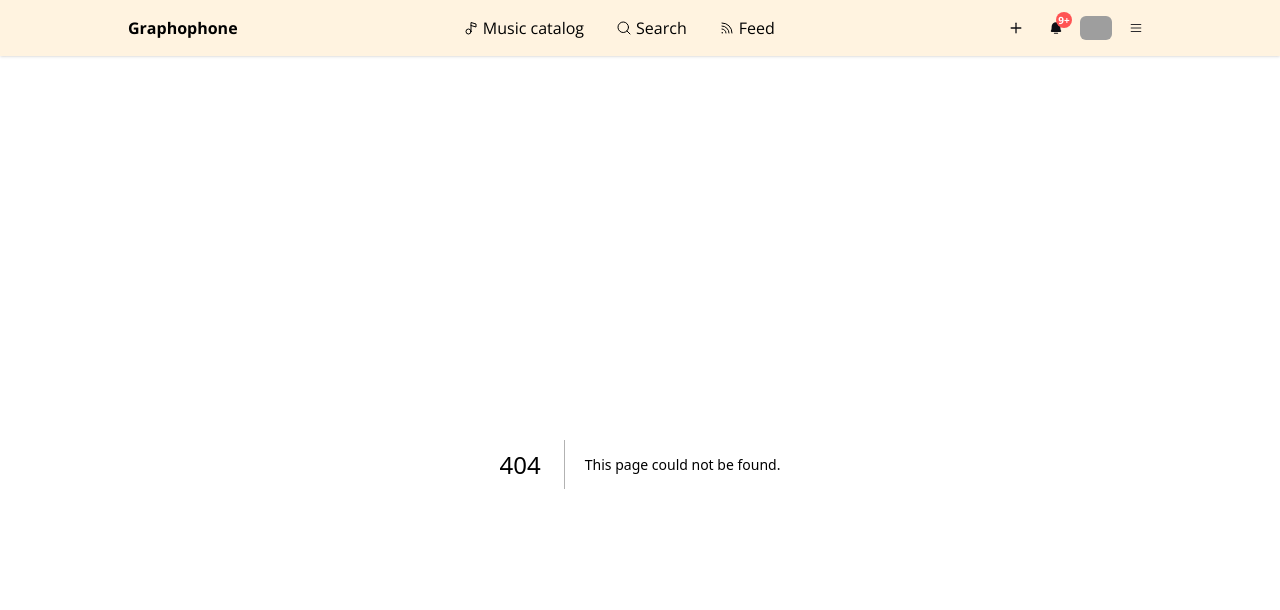
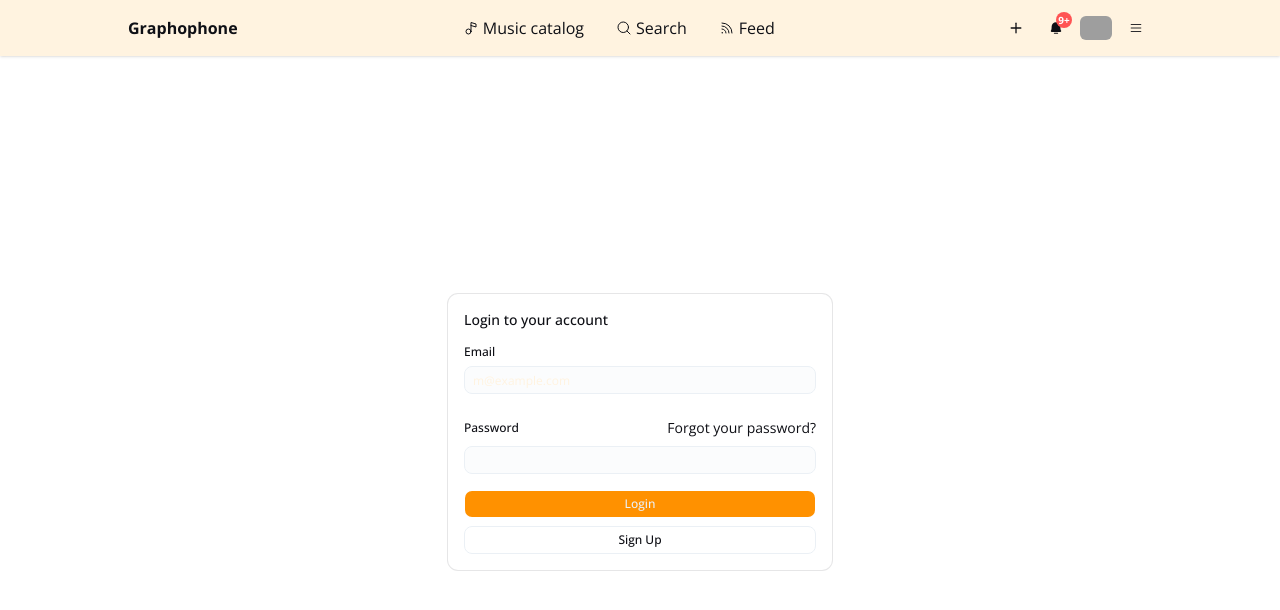
Before and after one commit to graphophone/website, a Next.js app: page /auth/login in a window 1280 px wide. Before the commit this address had no page. Shown: the top 610 px of the page. Built offline with nearby package versions, Linux system fonts and the light colour scheme; grey boxes are pictures that could not be loaded.

Commit message:
feat: add login form

```diff
--- /dev/null
+++ b/app/auth/layout.tsx
@@ -0,0 +1,11 @@
+import React from "react"
+
+function layout({ children }: { children: React.ReactNode }) {
+  return (
+    <div className="w-full grow flex items-center justify-center">
+        { children }
+    </div>
+  )
+}
+
+export default layout
--- /dev/null
+++ b/app/auth/login/page.tsx
@@ -0,0 +1,54 @@
+import { Button } from "@/components/ui/button"
+import { Card, CardAction, CardContent, CardDescription, CardFooter, CardHeader, CardTitle } from "@/components/ui/card"
+import { Input } from "@/components/ui/input"
+import { Label } from "@/components/ui/label"
+import Link from "next/link"
+
+function Login() {
+  return (
+    <Card className="w-full max-w-sm">
+      <CardHeader>
+        <CardTitle>Login to your account</CardTitle>
+      </CardHeader>
+      <CardContent>
+        <form>
+          <div className="flex flex-col gap-6">
+            <div className="grid gap-2">
+              <Label htmlFor="email">Email</Label>
+              <Input
+                id="email"
+                type="email"
+                placeholder="m@example.com"
+                required
+              />
+            </div>
+            <div className="grid gap-2">
+              <div className="flex items-center">
+                <Label htmlFor="password">Password</Label>
+                <a
+                  href="#"
+                  className="ml-auto inline-block text-sm underline-offset-4 hover:underline"
+                >
+                  Forgot your password?
+                </a>
+              </div>
+              <Input id="password" type="password" required />
+            </div>
+          </div>
+        </form>
+      </CardContent>
+      <CardFooter className="flex-col gap-2">
+        <Button type="submit" className="w-full cursor-pointer">
+          Login
+        </Button>
+        <Link href="auth/sign-up" className="w-full" >
+          <Button className="w-full cursor-pointer" variant="outline">
+            Sign Up
+          </Button>
+        </Link>
+      </CardFooter>
+    </Card>
+  )
+}
+
+export default Login
--- a/app/layout.tsx
+++ b/app/layout.tsx
@@ -27,7 +27,7 @@
       <body className="min-h-full overflow-x-hidden flex flex-col gap-2">
         <Header />
 
-        <div className="w-full md:px-[9vw]">
+        <div className="w-full grow md:px-[9vw] flex">
           {children}
         </div>
       </body>
--- /dev/null
+++ b/components/ui/card.tsx
@@ -0,0 +1,99 @@
+import * as React from "react"
+import { cn } from "cn"
+
+function Card({
+  className,
+  size = "default",
+  ...props
+}: React.ComponentProps<"div"> & { size?: "default" | "sm" }) {
+  return (
+    <div
+      data-slot="card"
+      data-size={size}
+      className={cn(
+        "group/card flex flex-col gap-(--card-spacing) overflow-hidden rounded-lg bg-card py-(--card-spacing) text-xs/relaxed text-card-foreground ring-1 ring-foreground/10 [--card-spacing:--spacing(4)] has-[>img:first-child]:pt-0 data-[size=sm]:[--card-spacing:--spacing(3)] *:[img:first-child]:rounded-t-lg *:[img:last-child]:rounded-b-lg",
+        className
+      )}
+      {...props}
+    />
+  )
+}
+
+function CardHeader({ className, ...props }: React.ComponentProps<"div">) {
+  return (
+    <div
+      data-slot="card-header"
+      className={cn(
+        "group/card-header @container/card-header grid auto-rows-min items-start gap-1 rounded-t-lg px-(--card-spacing) has-data-[slot=card-action]:grid-cols-[1fr_auto] has-data-[slot=card-description]:grid-rows-[auto_auto] [.border-b]:pb-(--card-spacing)",
+        className
+      )}
+      {...props}
+    />
+  )
+}
+
+function CardTitle({ className, ...props }: React.ComponentProps<"div">) {
+  return (
+    <div
+      data-slot="card-title"
+      className={cn("font-heading text-sm font-medium", className)}
+      {...props}
+    />
+  )
+}
+
+function CardDescription({ className, ...props }: React.ComponentProps<"div">) {
+  return (
+    <div
+      data-slot="card-description"
+      className={cn("text-xs/relaxed text-muted-foreground", className)}
+      {...props}
+    />
+  )
+}
+
+function CardAction({ className, ...props }: React.ComponentProps<"div">) {
+  return (
+    <div
+      data-slot="card-action"
+      className={cn(
+        "col-start-2 row-span-2 row-start-1 self-start justify-self-end",
+        className
+      )}
+      {...props}
+    />
+  )
+}
+
+function CardContent({ className, ...props }: React.ComponentProps<"div">) {
+  return (
+    <div
+      data-slot="card-content"
+      className={cn("px-(--card-spacing)", className)}
+      {...props}
+    />
+  )
+}
+
+function CardFooter({ className, ...props }: React.ComponentProps<"div">) {
+  return (
+    <div
+      data-slot="card-footer"
+      className={cn(
+        "flex items-center rounded-b-lg px-(--card-spacing) [.border-t]:pt-(--card-spacing)",
+        className
+      )}
+      {...props}
+    />
+  )
+}
+
+export {
+  Card,
+  CardHeader,
+  CardFooter,
+  CardTitle,
+  CardAction,
+  CardDescription,
+  CardContent,
+}
--- /dev/null
+++ b/components/ui/input.tsx
@@ -0,0 +1,19 @@
+import * as React from "react"
+import { Input as InputPrimitive } from "@base-ui/react/input"
+import { cn } from "cn"
+
+function Input({ className, type, ...props }: React.ComponentProps<"input">) {
+  return (
+    <InputPrimitive
+      type={type}
+      data-slot="input"
+      className={cn(
+        "h-7 w-full min-w-0 rounded-md border border-input bg-input/20 px-2 py-0.5 text-sm transition-colors outline-none file:inline-flex file:h-6 file:border-0 file:bg-transparent file:text-xs/relaxed file:font-medium file:text-foreground placeholder:text-muted-foreground focus-visible:border-ring focus-visible:ring-2 focus-visible:ring-ring/30 disabled:pointer-events-none disabled:cursor-not-allowed disabled:opacity-50 aria-invalid:border-destructive aria-invalid:ring-2 aria-invalid:ring-destructive/20 md:text-xs/relaxed dark:bg-input/30 dark:aria-invalid:border-destructive/50 dark:aria-invalid:ring-destructive/40",
+        className
+      )}
+      {...props}
+    />
+  )
+}
+
+export { Input }
--- /dev/null
+++ b/components/ui/label.tsx
@@ -0,0 +1,19 @@
+"use client"
+
+import * as React from "react"
+import { cn } from "cn"
+
+function Label({ className, ...props }: React.ComponentProps<"label">) {
+  return (
+    <label
+      data-slot="label"
+      className={cn(
+        "flex items-center gap-2 text-xs/relaxed leading-none font-medium select-none group-data-[disabled=true]:pointer-events-none group-data-[disabled=true]:opacity-50 peer-disabled:cursor-not-allowed peer-disabled:opacity-50",
+        className
+      )}
+      {...props}
+    />
+  )
+}
+
+export { Label }
--- a/package.json
+++ b/package.json
@@ -13,6 +13,7 @@
     "@phosphor-icons/react": "^2.1.10",
     "class-variance-authority": "^0.7.1",
     "clsx": "^2.1.1",
+    "cn": "^0.3.0",
     "next": "16.2.10",
     "phosphor-react": "^1.4.1",
     "react": "19.2.4",
```
Also changed, not shown: 1 other file (tests, documents, lock files or other folders).
